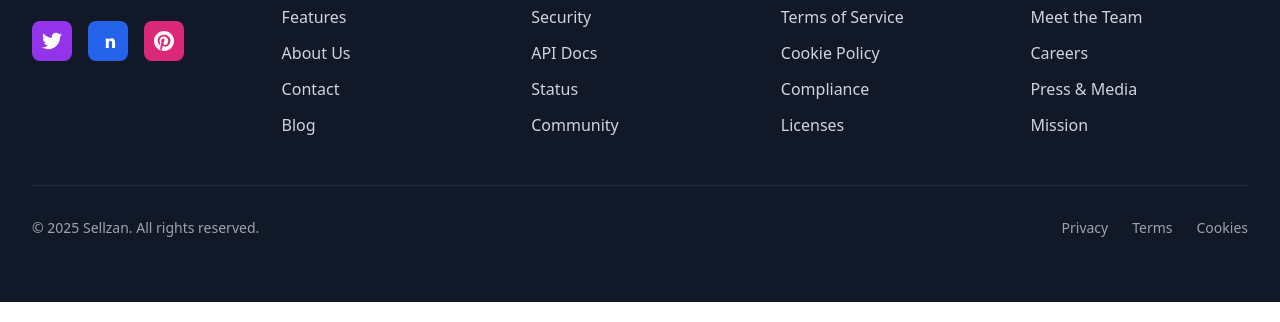
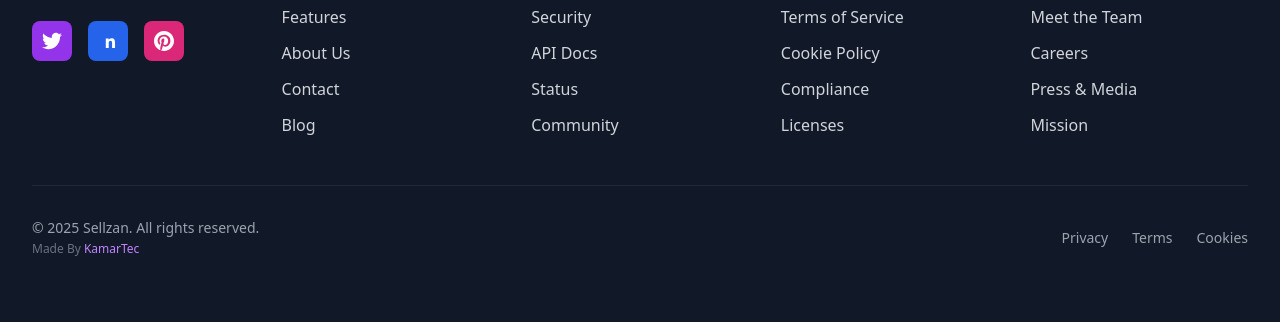
Before and after one commit to retrosmilyy/sellzanLandPage, a website: page src/index.html in a window 1280 px wide. Shown: the part 4531-4853 px from the top of the page. Drawn offline with nearby package versions, Linux system fonts and the light colour scheme.

Commit message:
new update

```diff
--- a/src/index.html
+++ b/src/index.html
@@ -1459,7 +1459,8 @@
            <div class="border-t border-gray-800 mt-8 sm:mt-12 pt-6 sm:pt-8">
     <div class="flex flex-col sm:flex-row justify-between items-center space-y-4 sm:space-y-0">
         <p class="text-gray-400 text-sm text-center sm:text-left">
-                        © 2025 Sellzan. All rights reserved.
+            © 2025 Sellzan. All rights reserved.<br>
+            <span class="text-gray-500 text-xs">Made By <a href="#" class="text-purple-400 hover:text-purple-300 transition-colors">KamarTec</a></span>
         </p>
         <div class="flex space-x-4 sm:space-x-6">
             <a href="#" class="text-gray-400 hover:text-purple-400 transition-colors text-sm">Privacy</a>
@@ -1564,18 +1565,6 @@
 
 
 
-
-
-
-
-
-
-
-
-
-
-
-
         let index = 0;
       function moveSlide(direction) {
         const slider = document.getElementById("testimonial-slider");
```
Also changed, not shown: package.json (+1 -11 lines), 1 other file. Lines whose indentation alone changed are shown as unchanged.
